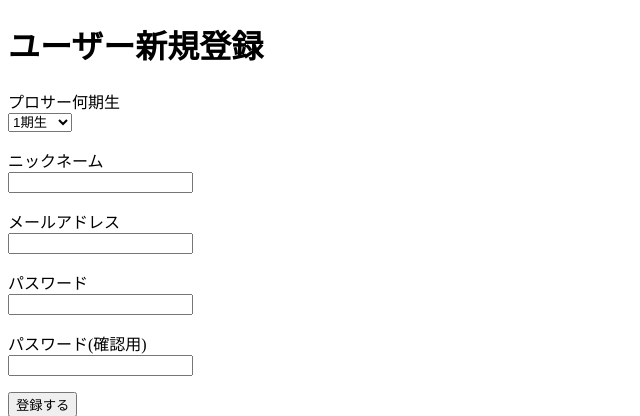
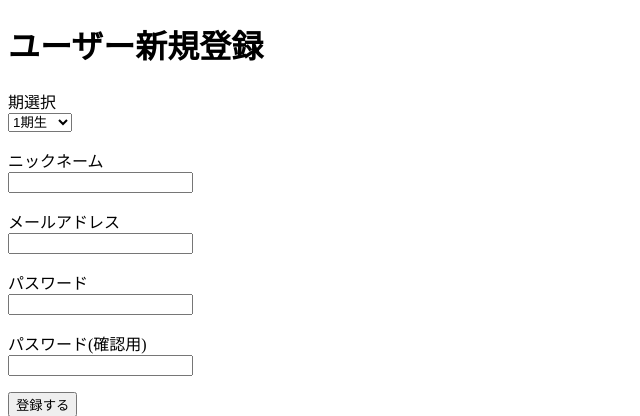
Before and after one commit to rhapsody0919/christmas_app, a PHP site: page /create_user.php in a window 1280 px wide. Shown: the top 416 px of the page, without its empty margins (0-640 px from the left). Run offline with PHP 8.4, Linux system fonts and the light colour scheme.

Commit message:
[update] 文言の修正
プロサー期＞期選択

```diff
--- a/create_user.php
+++ b/create_user.php
@@ -8,9 +8,9 @@ if ($_SERVER['REQUEST_METHOD'] === 'POST') {
 	// バリデーションチェック
 	$error_messages = [];
 	if (!isset($_POST['class'])) {
-		$error_messages['class'] = 'プロサー期を選択してください';
+		$error_messages['class'] = '期を選択してください';
 	} elseif ((int)$_POST['class'] > 14 || (int)$_POST['class'] === 9) {
-		$error_messages['class'] = 'プロサー期を選択してください';
+		$error_messages['class'] = '期を選択してください';
 	}
 	if (empty($_POST['name'])) {
 		$error_messages['name'] = '※ニックネームを入力してください';
@@ -80,7 +80,7 @@ if ($_SERVER['REQUEST_METHOD'] === 'POST') {
 <body>
 <h1>ユーザー新規登録</h1>
 <form action="create_user.php" method="post">
-<label>プロサー何期生<br>
+<label>期選択<br>
 <select name="class">
 <?php for ($i=1; $i<=14; $i++) : ?>
 <?php if ($i === 9) continue; ?>
```
